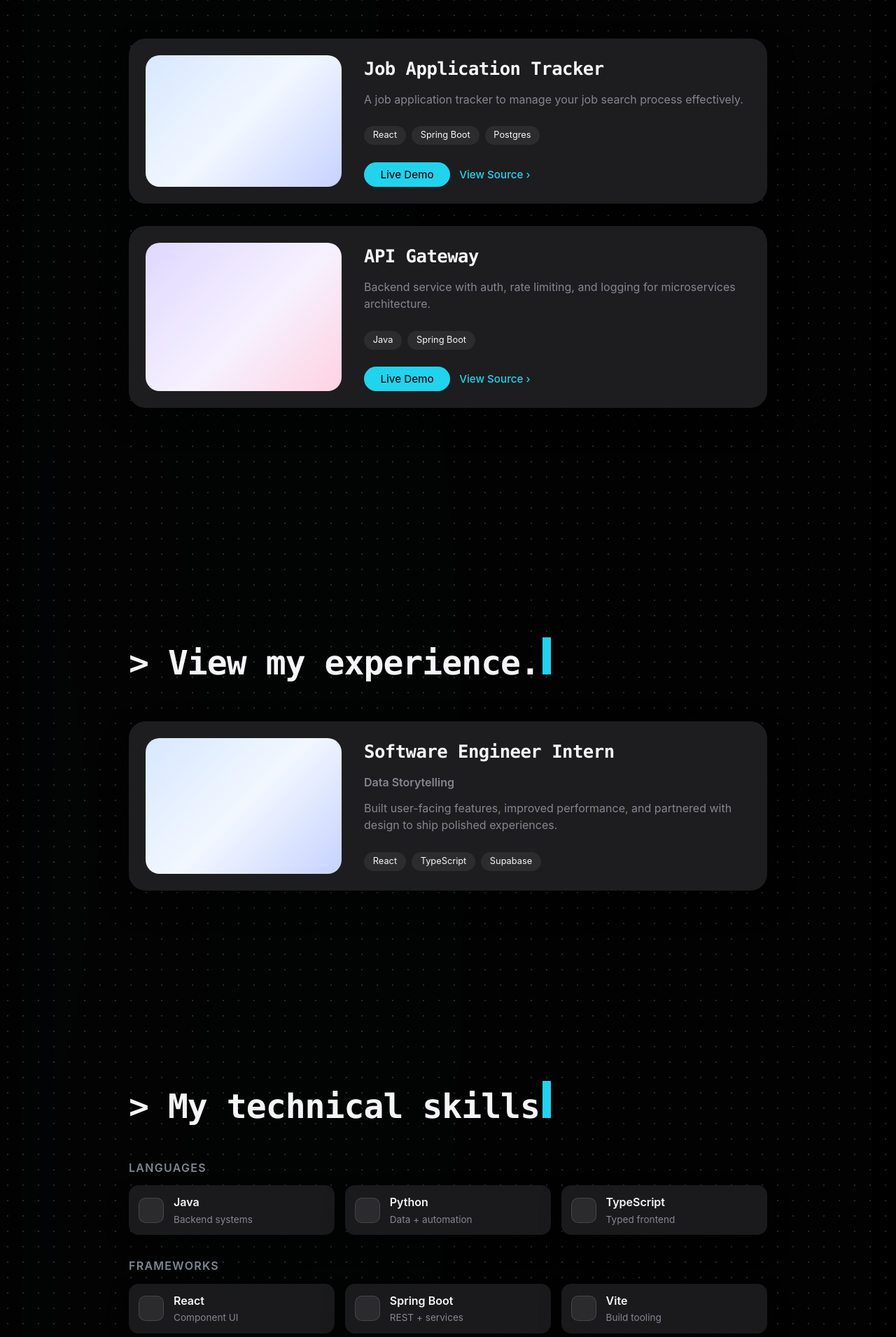
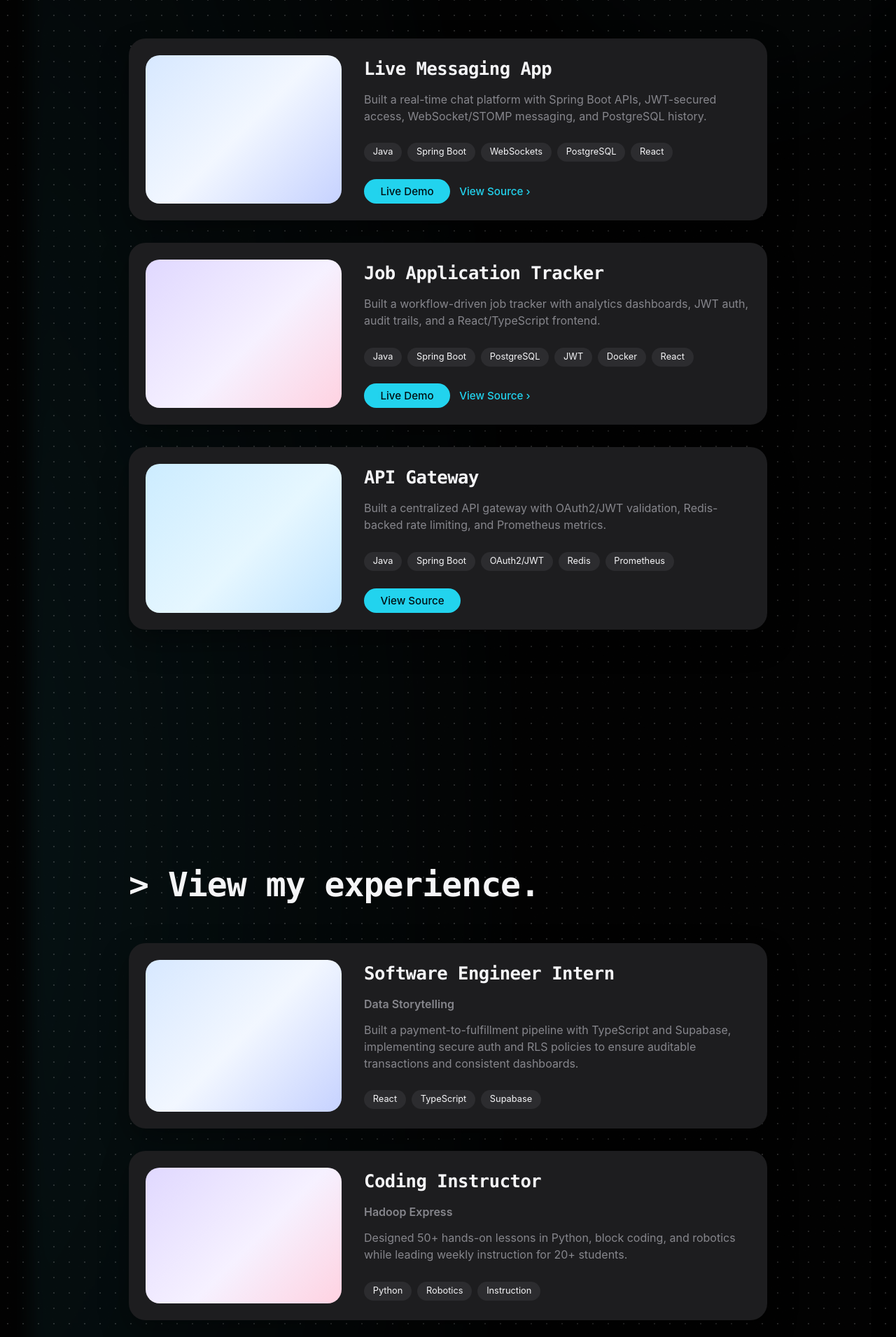
Before and after one commit to seanlumasag/personal-website, a React (Vite) app: page / in a window 1280 px wide. Shown: the part 1349-3260 px from the top of the page at 70% size. Built offline with nearby package versions, Linux system fonts and the light colour scheme.

Commit message:
Frontend content changes

```diff
--- a/src/App.css
+++ b/src/App.css
@@ -484,11 +484,22 @@
 }
 
 .skills-icon {
+  display: inline-flex;
+  align-items: center;
+  justify-content: center;
   width: 36px;
   height: 36px;
+  padding: 5px;
   border-radius: 10px;
   background: rgba(255, 255, 255, 0.08);
   border: 1px solid rgba(255, 255, 255, 0.12);
+}
+
+.skills-icon img {
+  width: 100%;
+  height: 100%;
+  object-fit: contain;
+  display: block;
 }
 
 .skills-name {
@@ -584,6 +595,10 @@
 
 .media-gradient.alt-two {
   background: linear-gradient(135deg, #e0d8ff 0%, #f6f1ff 55%, #ffd2e1 100%);
+}
+
+.media-gradient.alt-three {
+  background: linear-gradient(135deg, #ccecff 0%, #e6f7ff 55%, #bfe3ff 100%);
 }
 
 .project-content {
--- a/src/components/Experience.jsx
+++ b/src/components/Experience.jsx
@@ -12,15 +12,38 @@ const Experience = () => {
             </div>
             <div className="project-content">
               <h3>Software Engineer Intern</h3>
-              <p className="experience-org">Data Storytelling</p>
+              <p className="experience-org">
+                Data Storytelling
+              </p>
               <p>
-                Built user-facing features, improved performance, and partnered
-                with design to ship polished experiences.
+                Built a payment-to-fulfillment pipeline with TypeScript and
+                Supabase, implementing secure auth and RLS policies to ensure
+                auditable transactions and consistent dashboards.
               </p>
               <ul className="project-tech">
                 <li>React</li>
                 <li>TypeScript</li>
                 <li>Supabase</li>
+              </ul>
+            </div>
+          </article>
+          <article className="project-card project-row">
+            <div className="project-media">
+              <div className="media-gradient alt-two" />
+            </div>
+            <div className="project-content">
+              <h3>Coding Instructor</h3>
+              <p className="experience-org">
+                Hadoop Express
+              </p>
+              <p>
+                Designed 50+ hands-on lessons in Python, block coding, and
+                robotics while leading weekly instruction for 20+ students.
+              </p>
+              <ul className="project-tech">
+                <li>Python</li>
+                <li>Robotics</li>
+                <li>Instruction</li>
               </ul>
             </div>
           </article>
--- a/src/components/Projects.jsx
+++ b/src/components/Projects.jsx
@@ -11,21 +11,34 @@ const Projects = () => {
               <div className="media-gradient alt-one" />
             </div>
             <div className="project-content">
-              <h3>Job Application Tracker</h3>
+              <h3>Live Messaging App</h3>
               <p>
-                A job application tracker to manage your job search process
-                effectively.
+                Built a real-time chat platform with Spring Boot APIs,
+                JWT-secured access, WebSocket/STOMP messaging, and PostgreSQL
+                history.
               </p>
               <ul className="project-tech">
+                <li>Java</li>
+                <li>Spring Boot</li>
+                <li>WebSockets</li>
+                <li>PostgreSQL</li>
                 <li>React</li>
-                <li>Spring Boot</li>
-                <li>Postgres</li>
               </ul>
               <div className="project-actions">
-                <a className="btn primary" href="#">
+                <a
+                  className="btn primary"
+                  href="https://livechat-seanlumasag.vercel.app/"
+                  target="_blank"
+                  rel="noreferrer"
+                >
                   Live Demo
                 </a>
-                <a className="btn ghost" href="#">
+                <a
+                  className="btn ghost"
+                  href="https://github.com/seanlumasag/live-messaging-app"
+                  target="_blank"
+                  rel="noreferrer"
+                >
                   View Source
                 </a>
               </div>
@@ -37,20 +50,64 @@ const Projects = () => {
               <div className="media-gradient alt-two" />
             </div>
             <div className="project-content">
-              <h3>API Gateway</h3>
+              <h3>Job Application Tracker</h3>
               <p>
-                Backend service with auth, rate limiting, and logging for
-                microservices architecture.
+                Built a workflow-driven job tracker with analytics dashboards,
+                JWT auth, audit trails, and a React/TypeScript frontend.
               </p>
               <ul className="project-tech">
                 <li>Java</li>
                 <li>Spring Boot</li>
+                <li>PostgreSQL</li>
+                <li>JWT</li>
+                <li>Docker</li>
+                <li>React</li>
               </ul>
               <div className="project-actions">
-                <a className="btn primary" href="#">
+                <a
+                  className="btn primary"
+                  href="https://jobtrack-seanlumasag.vercel.app/"
+                  target="_blank"
+                  rel="noreferrer"
+                >
                   Live Demo
                 </a>
-                <a className="btn ghost" href="#">
+                <a
+                  className="btn ghost"
+                  href="https://github.com/seanlumasag/job-application-tracker"
+                  target="_blank"
+                  rel="noreferrer"
+                >
+                  View Source
+                </a>
+              </div>
+            </div>
+          </article>
+
+        <article className="project-card project-row">
+            <div className="project-media">
+              <div className="media-gradient alt-three" />
+            </div>
+            <div className="project-content">
+              <h3>API Gateway</h3>
+              <p>
+                Built a centralized API gateway with OAuth2/JWT validation,
+                Redis-backed rate limiting, and Prometheus metrics.
+              </p>
+              <ul className="project-tech">
+                <li>Java</li>
+                <li>Spring Boot</li>
+                <li>OAuth2/JWT</li>
+                <li>Redis</li>
+                <li>Prometheus</li>
+              </ul>
+              <div className="project-actions">
+                <a
+                  className="btn primary"
+                  href="https://github.com/seanlumasag/api-gateway"
+                  target="_blank"
+                  rel="noreferrer"
+                >
                   View Source
                 </a>
               </div>
--- a/src/components/Skills.jsx
+++ b/src/components/Skills.jsx
@@ -10,24 +10,87 @@ const Skills = () => {
             <h3 className="skills-subtitle">Languages</h3>
             <div className="skills-items">
               <div className="skills-item">
-                <span className="skills-icon" aria-hidden="true" />
+                <span className="skills-icon" aria-hidden="true">
+                  <img
+                    src="https://api.iconify.design/devicon/java.svg"
+                    alt=""
+                    loading="lazy"
+                    decoding="async"
+                  />
+                </span>
                 <div>
                   <p className="skills-name">Java</p>
                   <p className="skills-meta">Backend systems</p>
                 </div>
               </div>
               <div className="skills-item">
-                <span className="skills-icon" aria-hidden="true" />
+                <span className="skills-icon" aria-hidden="true">
+                  <img
+                    src="https://api.iconify.design/devicon/python.svg"
+                    alt=""
+                    loading="lazy"
+                    decoding="async"
+                  />
+                </span>
                 <div>
                   <p className="skills-name">Python</p>
                   <p className="skills-meta">Data + automation</p>
                 </div>
               </div>
               <div className="skills-item">
-                <span className="skills-icon" aria-hidden="true" />
+                <span className="skills-icon" aria-hidden="true">
+                  <img
+                    src="https://api.iconify.design/devicon-plain/javascript.svg"
+                    alt=""
+                    loading="lazy"
+                    decoding="async"
+                  />
+                </span>
+                <div>
+                  <p className="skills-name">JavaScript</p>
+                  <p className="skills-meta">Frontend scripting</p>
+                </div>
+              </div>
+              <div className="skills-item">
+                <span className="skills-icon" aria-hidden="true">
+                  <img
+                    src="https://api.iconify.design/devicon/typescript.svg"
+                    alt=""
+                    loading="lazy"
+                    decoding="async"
+                  />
+                </span>
                 <div>
                   <p className="skills-name">TypeScript</p>
                   <p className="skills-meta">Typed frontend</p>
+                </div>
+              </div>
+              <div className="skills-item">
+                <span className="skills-icon" aria-hidden="true">
+                  <img
+                    src="https://api.iconify.design/bxl/c-plus-plus.svg"
+                    alt=""
+                    loading="lazy"
+                    decoding="async"
+                  />
+                </span>
+                <div>
+                  <p className="skills-name">C++</p>
+                  <p className="skills-meta">Systems programming</p>
+                </div>
+              </div>
+              <div className="skills-item">
+                <span className="skills-icon" aria-hidden="true">
+                  <img
+                    src="https://api.iconify.design/devicon/mysql.svg"
+                    alt=""
+                    loading="lazy"
+                    decoding="async"
+                  />
+                </span>
+                <div>
+                  <p className="skills-name">SQL</p>
+                  <p className="skills-meta">Data modeling</p>
                 </div>
               </div>
             </div>
@@ -36,24 +99,45 @@ const Skills = () => {
             <h3 className="skills-subtitle">Frameworks</h3>
             <div className="skills-items">
               <div className="skills-item">
-                <span className="skills-icon" aria-hidden="true" />
+                <span className="skills-icon" aria-hidden="true">
+                  <img
+                    src="https://api.iconify.design/devicon/react.svg"
+                    alt=""
+                    loading="lazy"
+                    decoding="async"
+                  />
+                </span>
                 <div>
                   <p className="skills-name">React</p>
                   <p className="skills-meta">Component UI</p>
                 </div>
               </div>
               <div className="skills-item">
-                <span className="skills-icon" aria-hidden="true" />
+                <span className="skills-icon" aria-hidden="true">
+                  <img
+                    src="https://api.iconify.design/devicon-plain/spring.svg"
+                    alt=""
+                    loading="lazy"
+                    decoding="async"
+                  />
+                </span>
                 <div>
                   <p className="skills-name">Spring Boot</p>
                   <p className="skills-meta">REST + services</p>
                 </div>
               </div>
               <div className="skills-item">
-                <span className="skills-icon" aria-hidden="true" />
+                <span className="skills-icon" aria-hidden="true">
+                  <img
+                    src="https://api.iconify.design/ls/jpa.svg"
+                    alt=""
+                    loading="lazy"
+                    decoding="async"
+                  />
+                </span>
                 <div>
-                  <p className="skills-name">Vite</p>
-                  <p className="skills-meta">Build tooling</p>
+                  <p className="skills-name">JPA/Hibernate</p>
+                  <p className="skills-meta">ORM + persistence</p>
                 </div>
               </div>
             </div>
@@ -62,24 +146,101 @@ const Skills = () => {
             <h3 className="skills-subtitle">Tools</h3>
             <div className="skills-items">
               <div className="skills-item">
-                <span className="skills-icon" aria-hidden="true" />
+                <span className="skills-icon" aria-hidden="true">
+                  <img
+                    src="https://api.iconify.design/devicon/postgresql.svg"
+                    alt=""
+                    loading="lazy"
+                    decoding="async"
+                  />
+                </span>
                 <div>
-                  <p className="skills-name">Figma</p>
-                  <p className="skills-meta">UI design</p>
+                  <p className="skills-name">PostgreSQL</p>
+                  <p className="skills-meta">Relational database</p>
                 </div>
               </div>
               <div className="skills-item">
-                <span className="skills-icon" aria-hidden="true" />
+                <span className="skills-icon" aria-hidden="true">
+                  <img
+                    src="https://api.iconify.design/devicon/redis.svg"
+                    alt=""
+                    loading="lazy"
+                    decoding="async"
+                  />
+                </span>
+                <div>
+                  <p className="skills-name">Redis</p>
+                  <p className="skills-meta">Caching + rate limits</p>
+                </div>
+              </div>
+              <div className="skills-item">
+                <span className="skills-icon" aria-hidden="true">
+                  <img
+                    src="https://api.iconify.design/devicon/docker.svg"
+                    alt=""
+                    loading="lazy"
+                    decoding="async"
+                  />
+                </span>
                 <div>
                   <p className="skills-name">Docker</p>
                   <p className="skills-meta">Containers</p>
                 </div>
               </div>
               <div className="skills-item">
-                <span className="skills-icon" aria-hidden="true" />
+                <span className="skills-icon" aria-hidden="true">
+                  <img
+                    src="https://images.icon-icons.com/3915/SVG/supabase_logo_icon_249481.svg"
+                    alt=""
+                    loading="lazy"
+                    decoding="async"
+                  />
+                </span>
                 <div>
-                  <p className="skills-name">GitHub</p>
+                  <p className="skills-name">Supabase</p>
+                  <p className="skills-meta">Auth + data</p>
+                </div>
+              </div>
+              <div className="skills-item">
+                <span className="skills-icon" aria-hidden="true">
+                  <img
+                    src="https://api.iconify.design/devicon/prometheus.svg"
+                    alt=""
+                    loading="lazy"
+                    decoding="async"
+                  />
+                </span>
+                <div>
+                  <p className="skills-name">Prometheus</p>
+                  <p className="skills-meta">Metrics</p>
+                </div>
+              </div>
+              <div className="skills-item">
+                <span className="skills-icon" aria-hidden="true">
+                  <img
+                    src="https://api.iconify.design/devicon/git.svg"
+                    alt=""
+                    loading="lazy"
+                    decoding="async"
+                  />
+                </span>
+                <div>
+                  <p className="skills-name">Git</p>
                   <p className="skills-meta">Version control</p>
+                </div>
+              </div>
+              <div className="skills-item">
+                <span className="skills-icon" aria-hidden="true">
+                  <img
+                    src="https://api.iconify.design/devicon/figma.svg"
+                    alt=""
+                    loading="lazy"
+                    decoding="async"
+                  />
+                </span>
+                <div>
+                  <p className="skills-name">Figma</p>
+                  <p className="skills-meta">UI design</p>
                 </div>
               </div>
             </div>
--- a/src/components/TerminalCard.jsx
+++ b/src/components/TerminalCard.jsx
@@ -59,11 +59,13 @@ const TerminalCard = () => {
           </p>
           <p>&nbsp;</p>
           <p>&gt; Sean.education</p>
-          <p className="terminal-accent">&quot;Rutgers University–New Brunswick&quot;</p>
+          <p className="terminal-accent">
+            &quot;Rutgers University–New Brunswick&quot;
+          </p>
           <p>&nbsp;</p>
           <p>&gt; Sean.languages</p>
           <p className="terminal-warm">
-            [&quot;Java&quot;, &quot;Python&quot;, &quot;TypeScript&quot;]
+            [&quot;Java&quot;, &quot;Python&quot;, &quot;JavaScript&quot;]
           </p>
           <p>&nbsp;</p>
         </div>
--- a/src/index.css
+++ b/src/index.css
@@ -84,23 +84,23 @@ main {
   background-image:
     radial-gradient(
       60% 60% at 15% 20%,
-      rgba(20, 140, 170, 0.03),
+      rgba(34, 211, 238, 0.12),
       transparent 70%
     ),
     radial-gradient(
       55% 55% at 85% 30%,
-      rgba(125, 85, 255, 0.14),
+      rgba(34, 211, 238, 0.18),
       transparent 65%
     ),
     radial-gradient(
       50% 50% at 35% 80%,
-      rgba(18, 120, 150, 0.025),
+      rgba(34, 211, 238, 0.1),
       transparent 70%
     );
   background-size: 160% 160%;
   background-position: 0% 0%;
-  filter: blur(12px);
-  opacity: 0.5;
+  filter: blur(10px);
+  opacity: 0.7;
   mix-blend-mode: screen;
   animation: ambient-drift 14s ease-in-out infinite;
   transform: translateZ(0);
```
Also changed, not shown: 1 other file (tests, documents, lock files or other folders).
